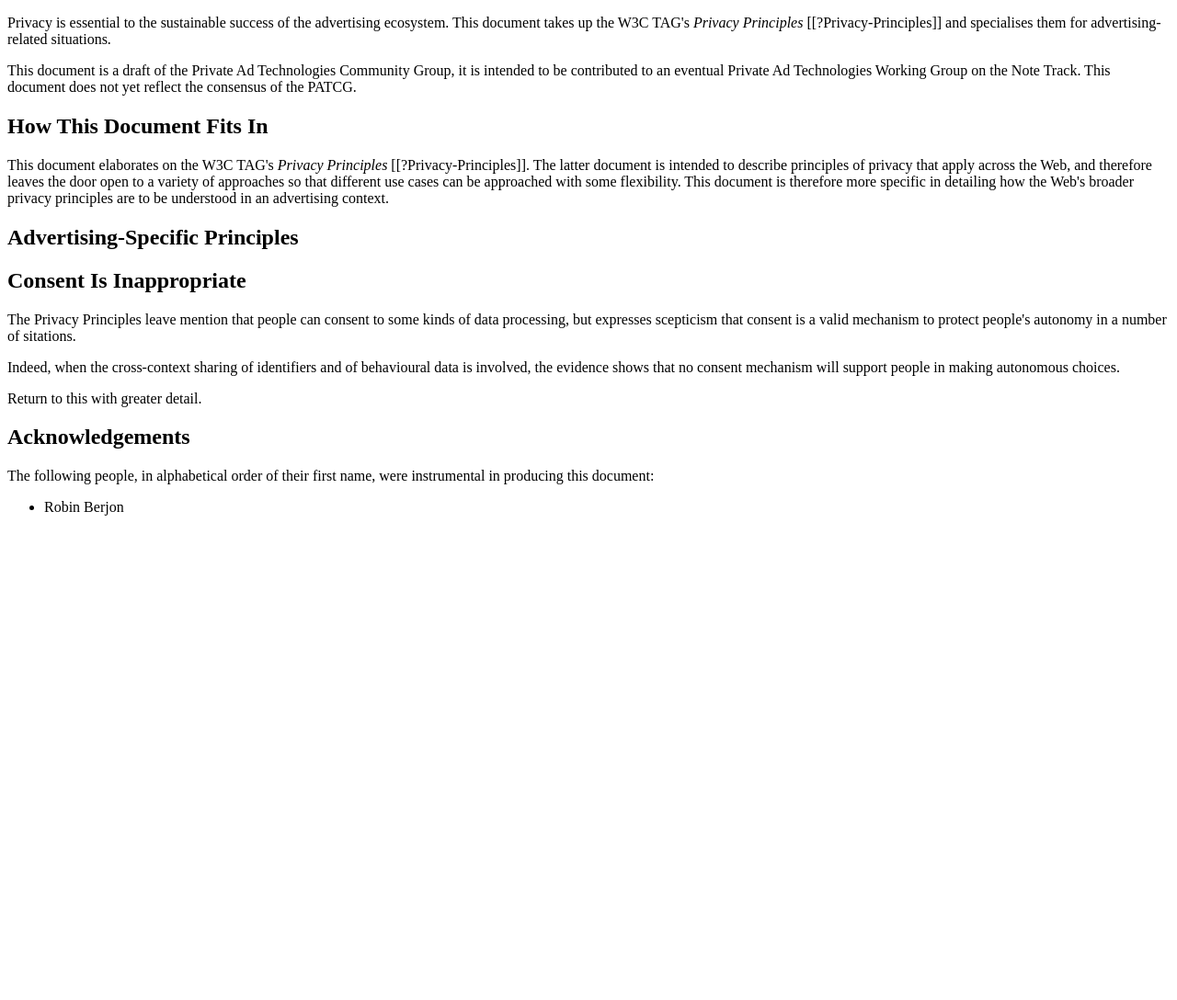
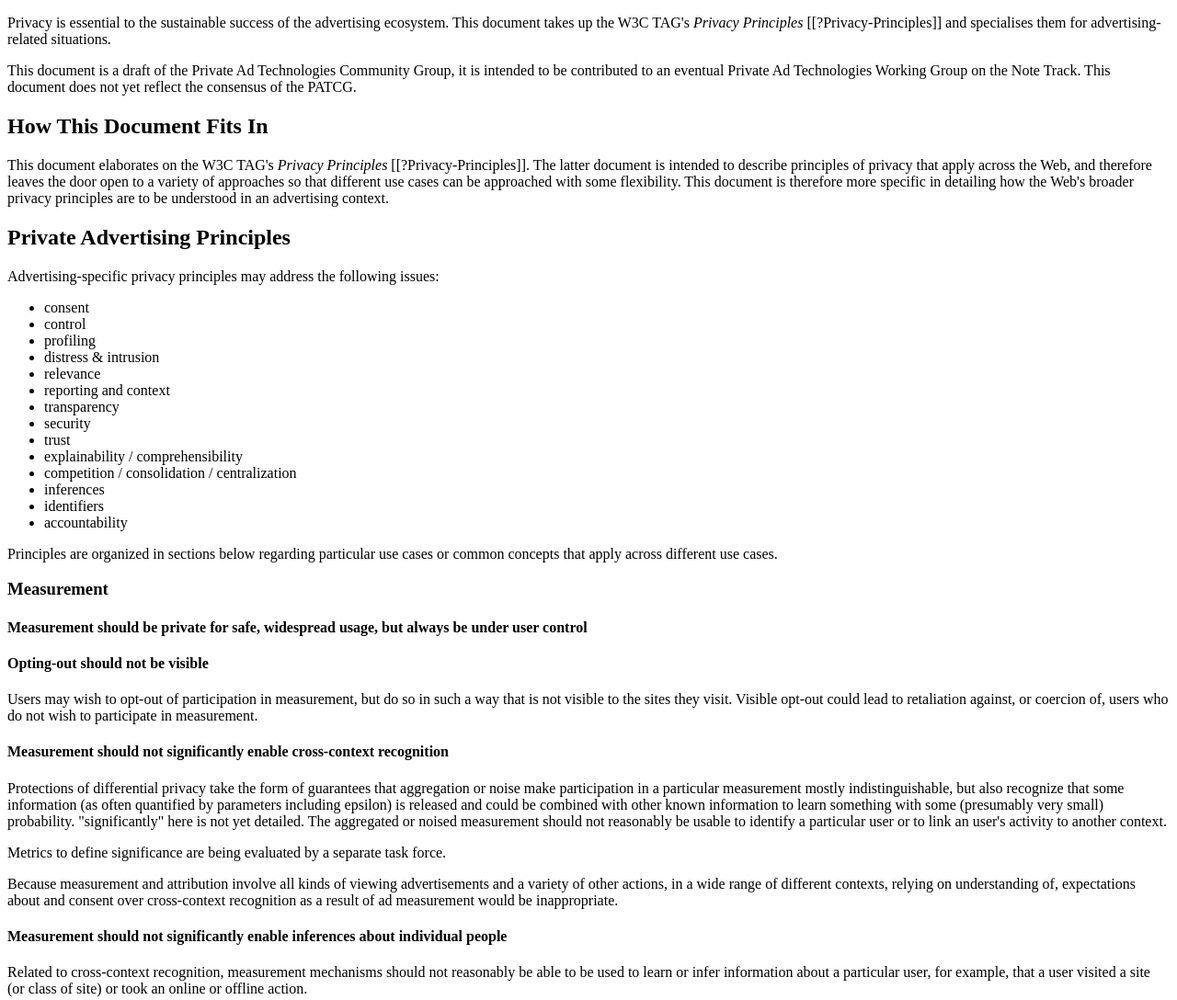
Before and after one commit to patcg/docs-and-reports, a plain HTML site: page principles/index.html in a window 1280 px wide. Shown: the top 1088 px of the page at 92% size. Before the commit the page ends 800 px from the top, so only its background shows below. Drawn offline with Linux system fonts and the light colour scheme.

Commit message:
some initial principles specific to measurement

```diff
--- a/principles/index.html
+++ b/principles/index.html
@@ -55,22 +55,58 @@
   </section>
 
   <section>
-    <h2>Advertising-Specific Principles</h2>
+    <h2>Private Advertising Principles</h2>
+
+    <p>Advertising-specific privacy principles may address the following issues:</p>
+
+    <ul>
+      <li>consent</li>
+      <li>control</li>
+      <li>profiling</li>
+      <li>distress & intrusion</li>
+      <li>relevance</li>
+      <li>reporting and context</li>
+      <li>transparency</li>
+      <li>security</li>
+      <li>trust</li>
+      <li>explainability / comprehensibility</li>
+      <li>competition / consolidation / centralization</li>
+      <li>inferences</li>
+      <li>identifiers</li>
+      <li>accountability</li>
+    </ul>
+
+    <p>Principles are organized in sections below regarding particular use cases or common concepts that apply across different use cases.</p>
+
     <section>
-      <h2>Consent Is Inappropriate</h2>
-      <p>
-        The Privacy Principles leave mention that people can consent to some kinds of data processing, but expresses
-        scepticism that consent is a valid mechanism to protect people's autonomy in a number of sitations.
-      </p>
-      <p>
-        Indeed, when the cross-context sharing of identifiers and of behavioural data is involved, the evidence
-        shows that no consent mechanism will support people in making autonomous choices.
-      </p>
-      <div class="issue">
-        <p>
-          Return to this with greater detail.
+      <h3>Measurement</h3>
+
+      <section>
+        <h4>Measurement should be private for safe, widespread usage, but always be under user control</h4>
+      </section>
+
+      <section>
+        <h4>Opting-out should not be visible</h4>
+        <p>Users may wish to opt-out of participation in measurement, but do so in such a way that is not visible to the sites they visit. Visible opt-out could lead to retaliation against, or coercion of, users who do not wish to participate in measurement.</p>
+      </section>
+
+      <section>
+        <h4>Measurement should not significantly enable cross-context recognition</h4>
+
+        <p>Protections of differential privacy take the form of guarantees that aggregation or noise make participation in a particular measurement mostly indistinguishable, but also recognize that some information (as often quantified by parameters including epsilon) is released and could be combined with other known information to learn something with some (presumably very small) probability. "significantly" here is not yet detailed. The aggregated or noised measurement should not reasonably be usable to identify a particular user or to link an user's activity to another context.</p>
+
+        <p class="note">
+          Metrics to define significance are being evaluated by a separate task force.
         </p>
-      </div>
+
+        <p>Because measurement and attribution involve all kinds of viewing advertisements and a variety of other actions, in a wide range of different contexts, relying on understanding of, expectations about and consent over cross-context recognition as a result of ad measurement would be inappropriate.</p>
+      </section>
+
+      <section>
+        <h4>Measurement should not significantly enable inferences about individual people</h4>
+
+        <p>Related to cross-context recognition, measurement mechanisms should not reasonably be able to be used to learn or infer information about a particular user, for example, that a user visited a site (or class of site) or took an online or offline action.</p>
+      </section>
     </section>
   </section>
 
```
